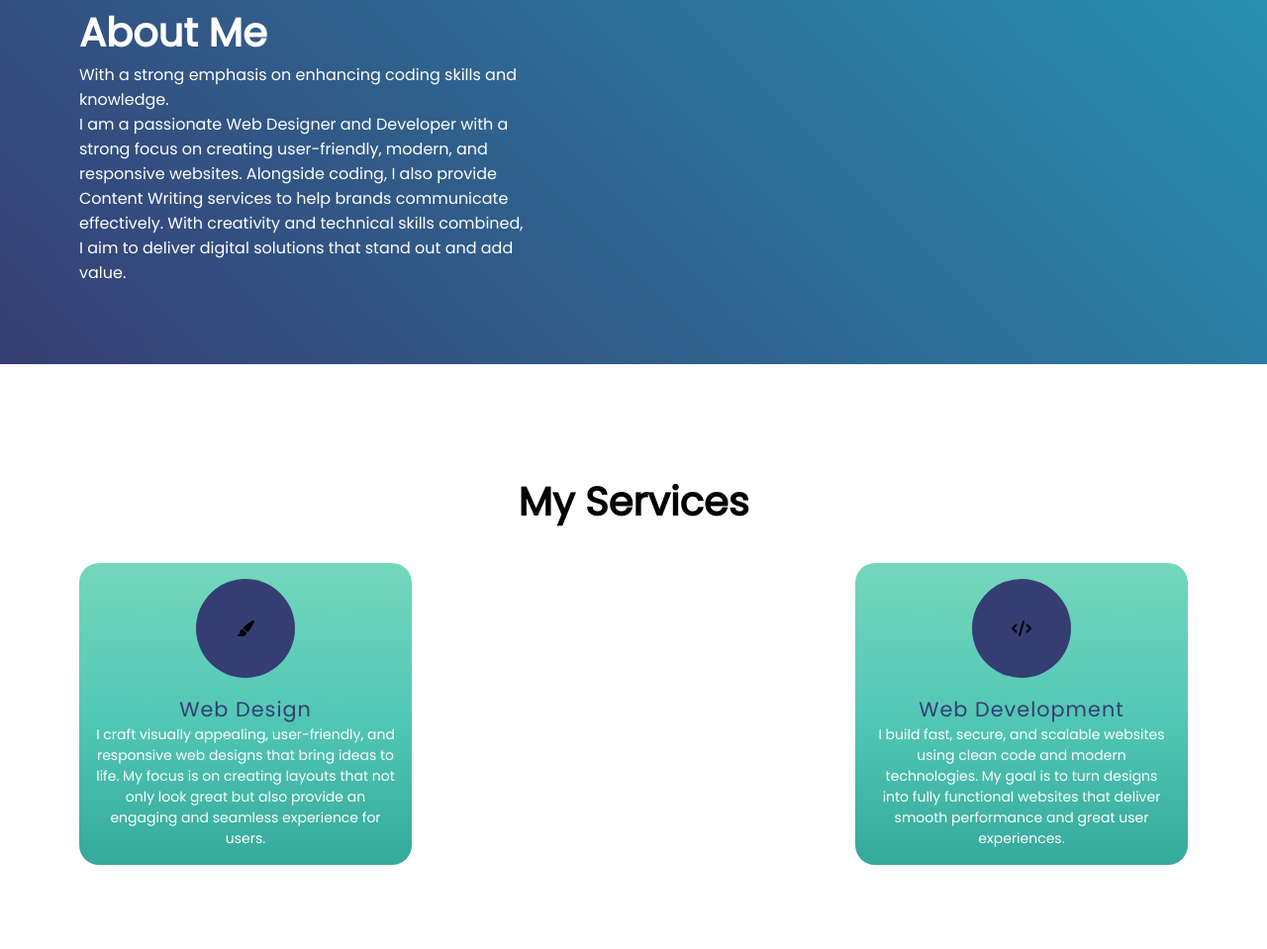
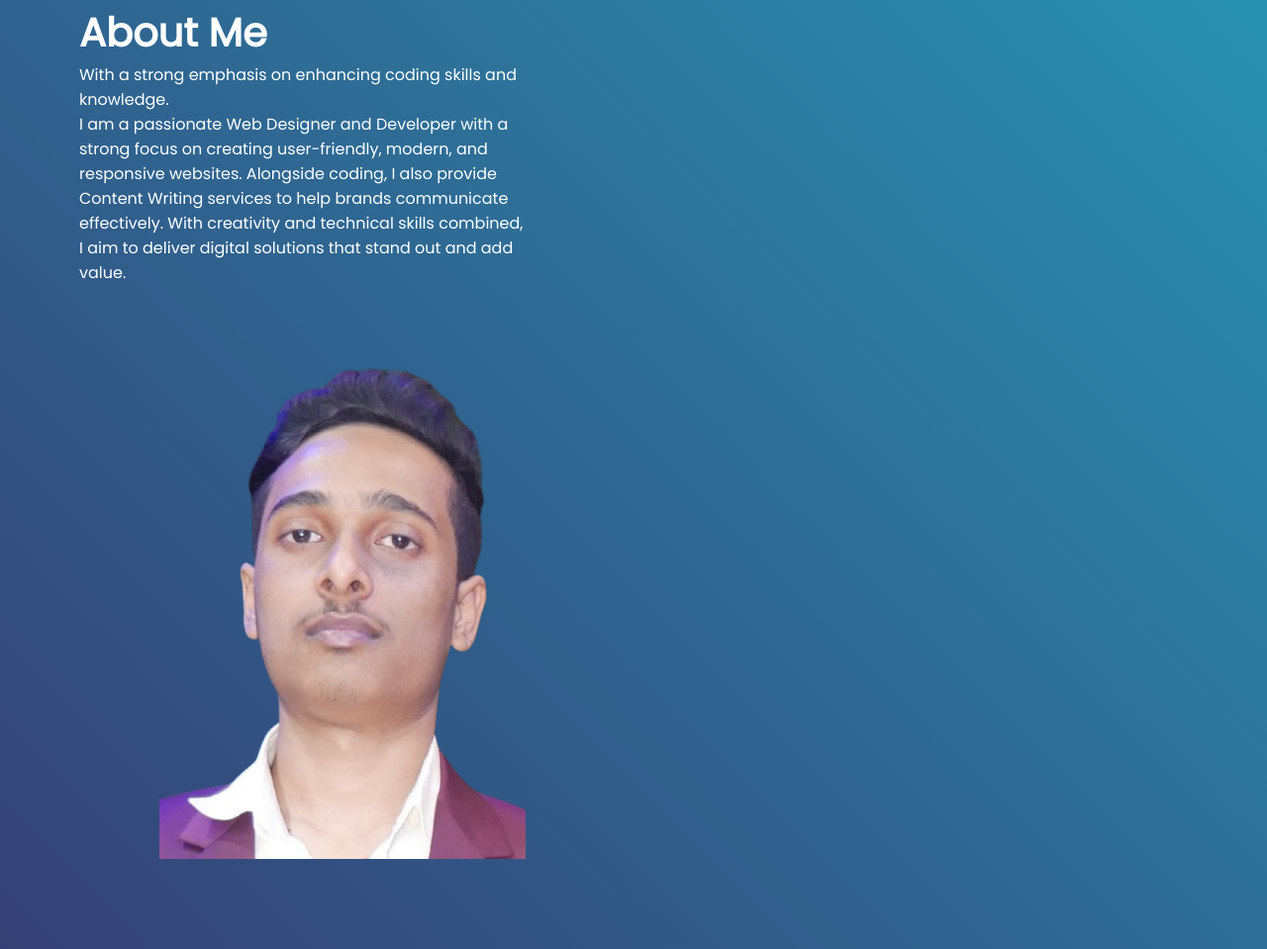
Before and after one commit to sauravkumar0007/Portfolio, a website: page index.html in a window 1280 px wide. Shown: the part 1462-2421 px from the top of the page at 99% size. Drawn offline with Linux system fonts and the light colour scheme.

Commit message:
Update index.html

```diff
--- a/index.html
+++ b/index.html
@@ -125,6 +125,9 @@
       <p>
       I am a passionate Web Designer and Developer with a strong focus on creating user-friendly, modern, and responsive websites.  Alongside coding, I also provide Content Writing services to help brands communicate effectively. With creativity and technical skills combined, I aim to deliver digital solutions that stand out and add value.
       </p>
+       <div class="about-image">
+      <img src="sauravsingh-removebg-preview.png" alt="About Image">
+    </div>
     </div>
 
   </section>
```
